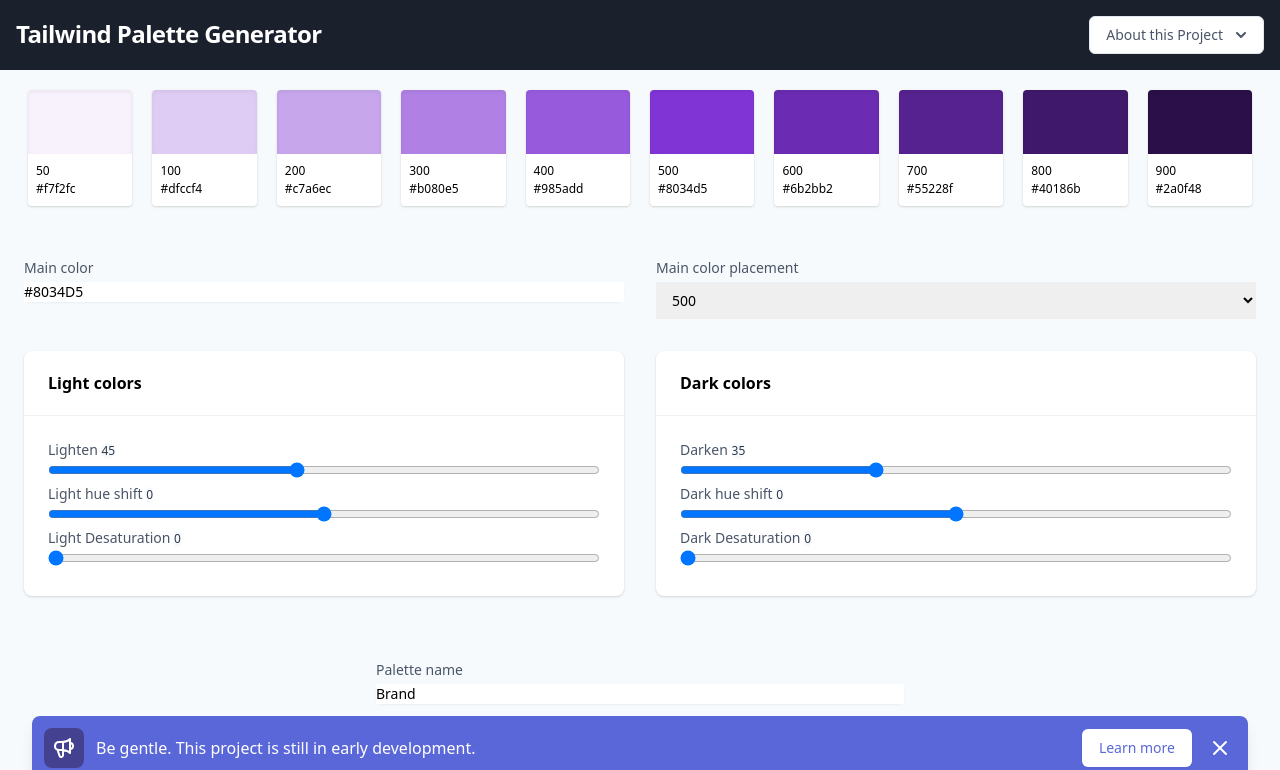
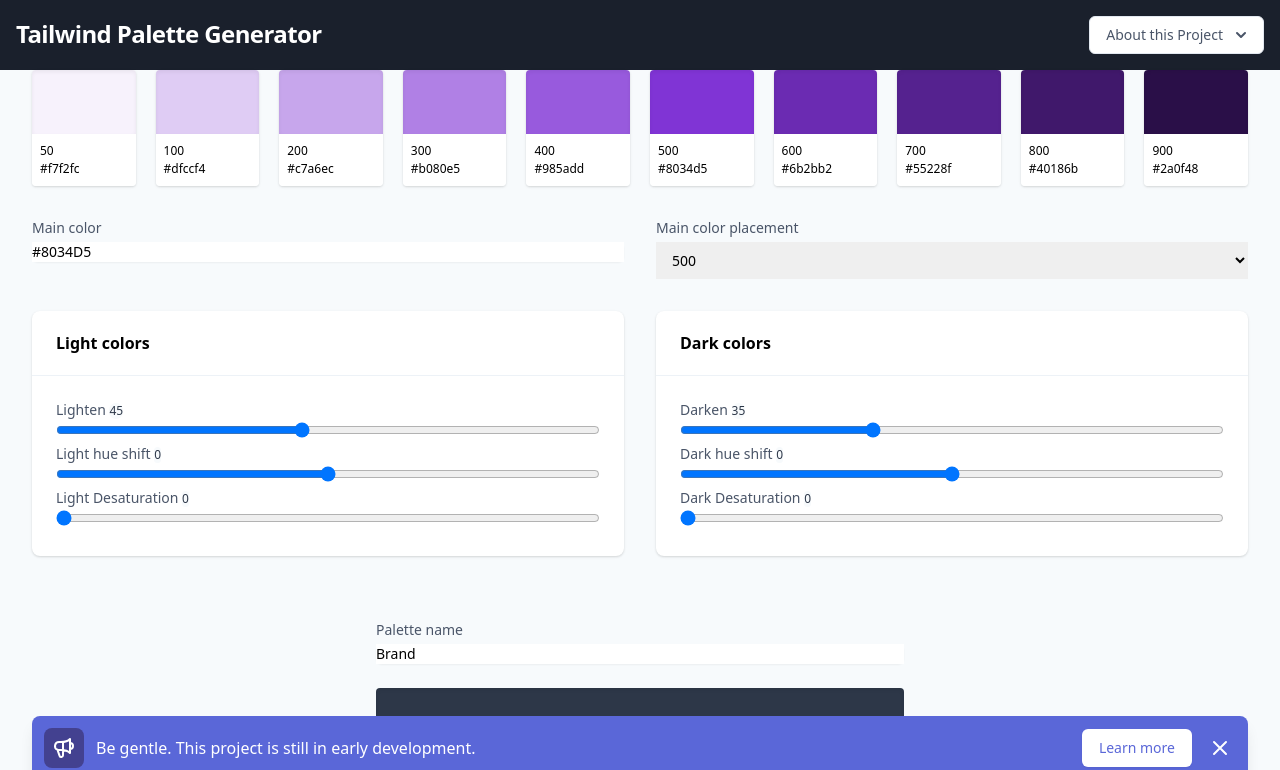
Before and after one commit to Jursdotme/tailwind-palette, a Nuxt app: page / in a window 1280 px wide. Shown: the top 770 px of the page. Built offline with nearby package versions, Linux system fonts and the light colour scheme; what @tailwindcss/ui would draw is missing.

Commit message:
Add max width to page

```diff
--- a/components/generator.vue
+++ b/components/generator.vue
@@ -4,18 +4,18 @@
       <div class="absolute inset-0">
         <div class="bg-gray-900 h-1/3"></div>
       </div>
-      <div class="relative md:mx-2 p-5">
+      <div class="relative max-w-7xl mx-auto sm:px-6 lg:px-8">
         <div class="grid grid-cols-10 md:gap-5">
           <div
             v-for="(color, index) in colorArray"
             :key="index"
-            class="md:rounded overflow-hidden bg-white shadow rounded"
+            class="md:rounded overflow-hidden shadow rounded"
           >
             <div
               class="h-16 md:h-28 bg-gray-500 shadow-inner"
               :style="{ backgroundColor: color }"
             ></div>
-            <div class="p-2 text-xs">
+            <div class="p-2 text-xs bg-white">
               <p>{{ colorName(index) }}</p>
               <p>{{ color }}</p>
             </div>
@@ -23,7 +23,7 @@
         </div>
       </div>
     </div>
-    <div class="mt-6 md:mt-8 px-6">
+    <div class="mt-6 md:mt-8 max-w-7xl mx-auto sm:px-6 lg:px-8">
       <div class="md:grid grid-cols-2 gap-8 mt-8">
         <div>
           <label
```
